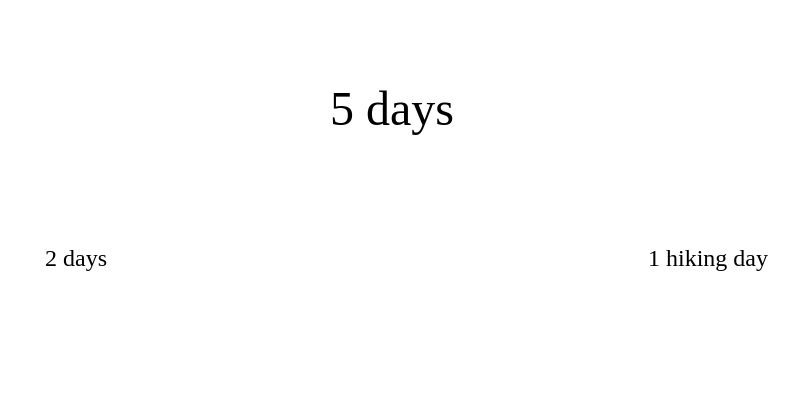
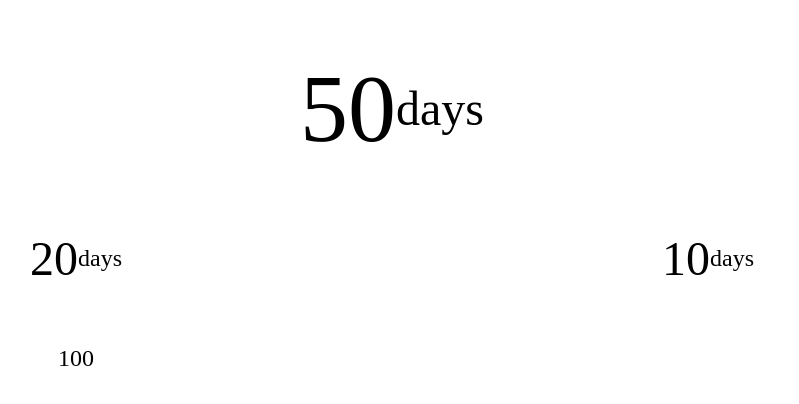
Before and after one commit to vdempsey/React-Practice-Activity-Counter, a React app: page / in a window 1280 px wide. Shown: the top 404 px of the page, without its empty margins (248-1047 px from the left). Built offline with nearby package versions, Linux system fonts and the light colour scheme.

Commit message:
Add initial props to SkiDayCount

```diff
--- a/src/components/App.jsx
+++ b/src/components/App.jsx
@@ -7,7 +7,10 @@ import '../stylesheets/ui.scss';
 function App(){
   return (
     <div>
-      <SkiDayCount/>
+      <SkiDayCount total={50}
+                   powder={20}
+                   backcountry={10}
+                   goal={100}/>
     </div>
   );
 }
--- a/src/components/SkiDayCount.jsx
+++ b/src/components/SkiDayCount.jsx
@@ -6,13 +6,19 @@ class SkiDayCount extends React.Component {
     return (
       <div className='ski-day-count'>
         <div className='total-days'>
-          <span>5 days</span>
+          <span>{this.props.total}</span>
+          <span>days</span>
         </div>
         <div className='powder-days'>
-          <span>2 days</span>
+          <span>{this.props.powder}</span>
+          <span>days</span>
         </div>
         <div className='backcountry-days'>
-          <span>1 hiking day</span>
+          <span>{this.props.backcountry}</span>
+          <span>days</span>
+        </div>
+        <div>
+          <span>{this.props.goal}</span>
         </div>
       </div>
     )
```
